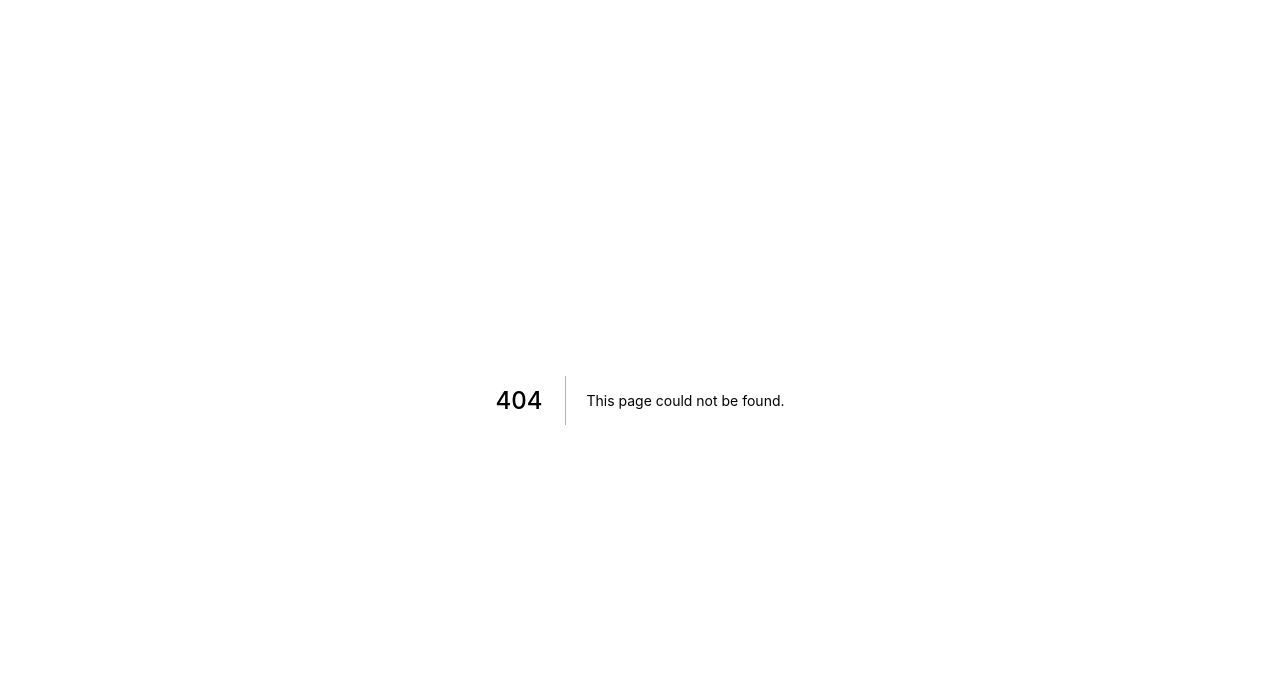
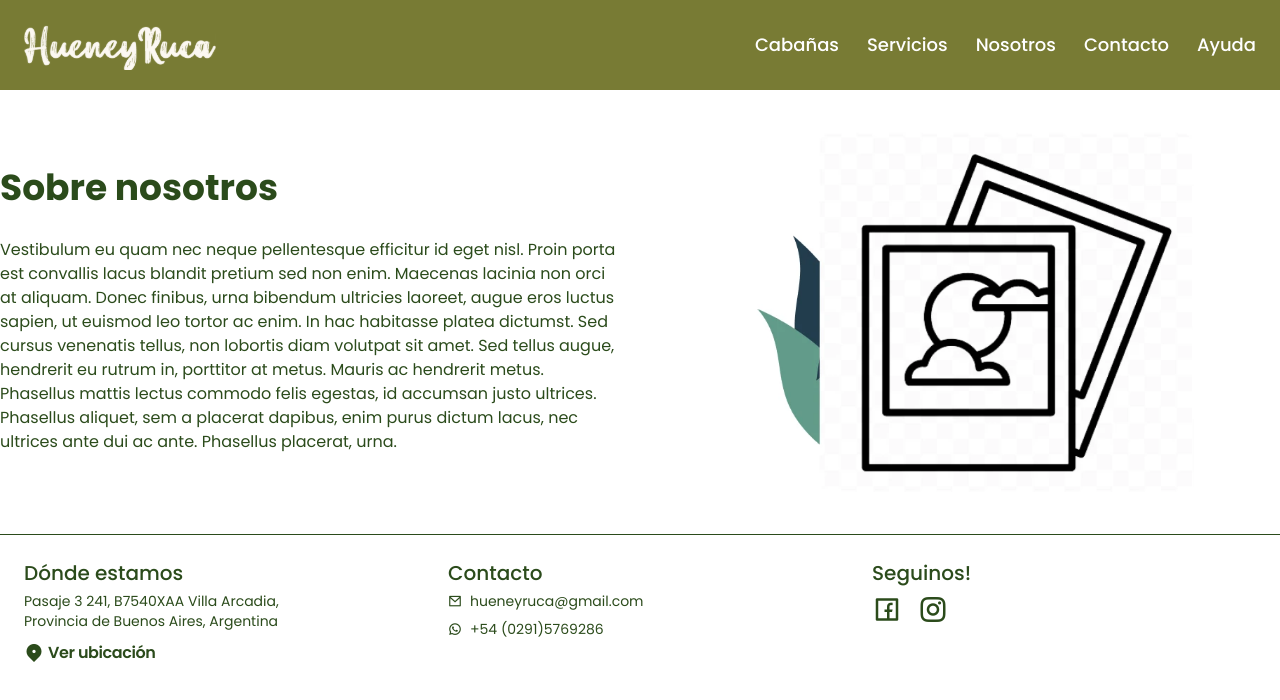
Before and after one commit to jeromanp/segunde-demo-pf-henry, a Next.js app: page /nosotros in a window 1280 px wide. Before the commit this address had no page. Shown: the top 700 px of the page. Built offline with nearby package versions, Linux system fonts and the light colour scheme.

Commit message:
Página de nosotros

```diff
--- a/src/components/Header.jsx
+++ b/src/components/Header.jsx
@@ -61,7 +61,7 @@ export default function Header(){
 								</li>
 
 								<li className="select-none">
-									<Link href="">Nosotros</Link>
+									<Link href="nosotros">Nosotros</Link>
 								</li>
 
 								<li className="select-none">
--- /dev/null
+++ b/src/pages/api/about.js
@@ -0,0 +1,6 @@
+export default function handler(req, res) {
+  res.status(200).json({
+		page_title: 'Sobre nosotros',
+		content: 'Vestibulum eu quam nec neque pellentesque efficitur id eget nisl. Proin porta est convallis lacus blandit pretium sed non enim. Maecenas lacinia non orci at aliquam. Donec finibus, urna bibendum ultricies laoreet, augue eros luctus sapien, ut euismod leo tortor ac enim. In hac habitasse platea dictumst. Sed cursus venenatis tellus, non lobortis diam volutpat sit amet. Sed tellus augue, hendrerit eu rutrum in, porttitor at metus. Mauris ac hendrerit metus. Phasellus mattis lectus commodo felis egestas, id accumsan justo ultrices. Phasellus aliquet, sem a placerat dapibus, enim purus dictum lacus, nec ultrices ante dui ac ante. Phasellus placerat, urna.',
+	})
+}
--- /dev/null
+++ b/src/pages/nosotros.jsx
@@ -0,0 +1,53 @@
+import { useEffect, useState } from 'react'
+import axios from 'axios'
+
+import Layout from '../layouts/Layout'
+
+
+export default function AboutUs(){
+
+	const [data, setData] = useState({
+		list: [],
+	})
+
+	useEffect(() => {
+		axios.get('api/about')
+		.then(resp => setData(resp.data))
+	}, [])
+
+
+	return (
+		<Layout>
+			<div className="container mx-auto px-6 xl:px-0">
+				<div className="grid gap-10 lg:grid-cols-12">
+
+					<div className="order-2 lg:col-span-6">
+						<h2
+							className="text-brand-green text-3xl font-bold
+													leading-none pt-14
+													md:text-4xl md:leading-none
+													lg:pt-20">
+							{ data.page_title }
+						</h2>
+
+						<div className="text-brand-green pt-8 pb-20">
+							{ data.content }
+						</div>
+					</div>
+
+
+					<div className="max-w-xs pt-10 mx-auto
+													lg:order-2 lg:pt-0 lg:flex
+													lg:items-center lg:col-span-6
+													lg:max-w-md">
+						<img
+							src="/about.webp"
+							alt="Imagen representativa de sobre nosotros"
+							className="lg:w-full" />
+					</div>
+
+				</div>
+			</div>
+		</Layout>
+	)
+}
```
Also changed, not shown: public/about.webp (added).
